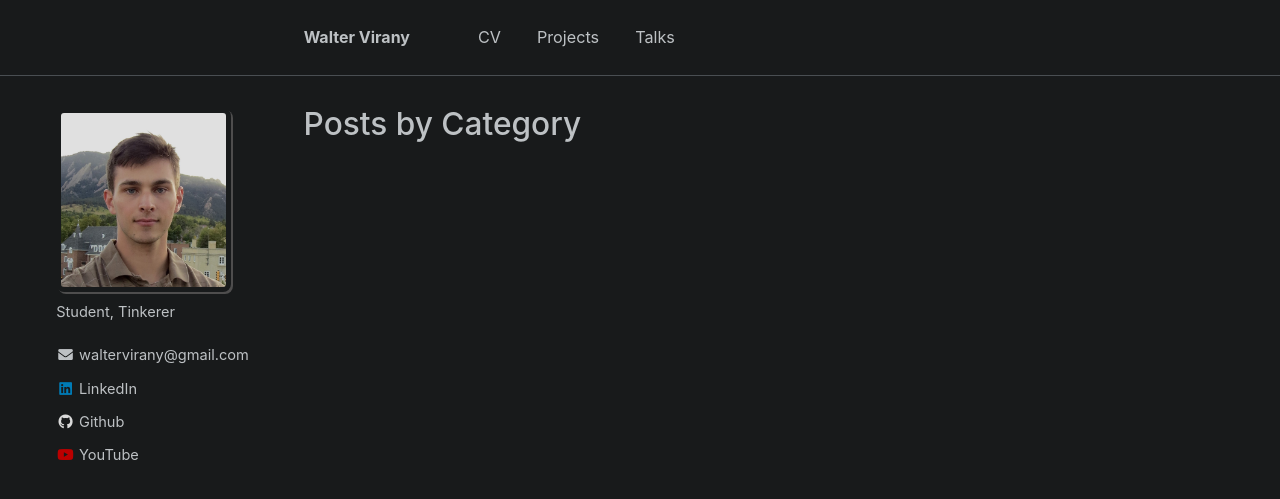
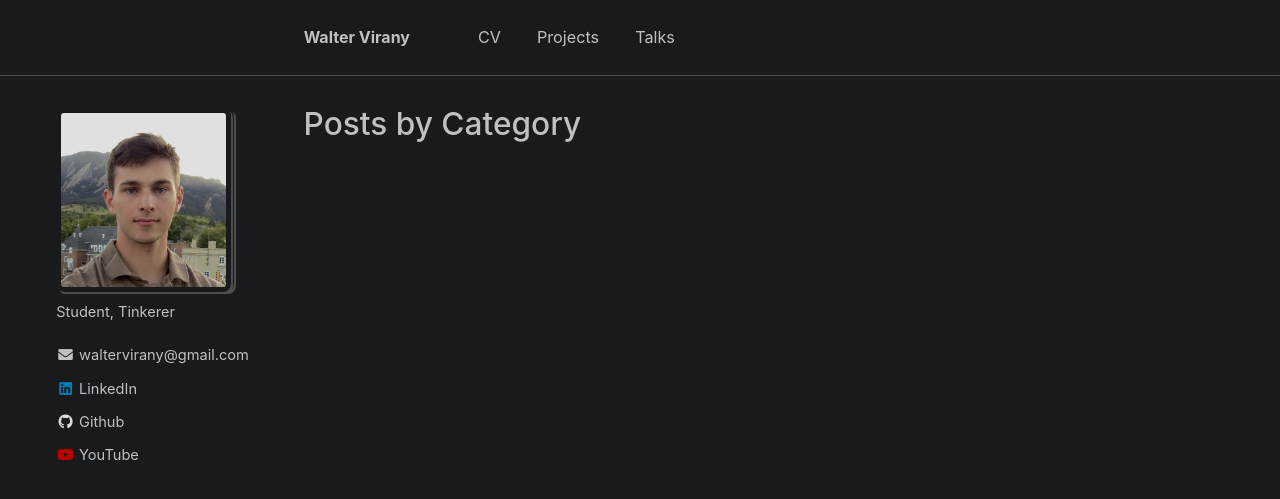
Before and after one commit to wvirany/wvirany.github.io, a Jekyll site: the page built from _pages/category-archive.html, in a window 1280 px wide. Shown: the top 499 px of the page. Built offline with Jekyll 4.4.1, drawn with Linux system fonts in a browser that asks for light colours.

Commit message:
Update avatar

```diff
--- a/_sass/_sidebar.scss
+++ b/_sass/_sidebar.scss
@@ -72,6 +72,11 @@
 .author__avatar {
   display: table-cell;
   vertical-align: top;
+
+  border-radius: 8px;
+  box-shadow: 2px 2px 0 0 rgb(78, 77, 77);
+  transition: 0.3s;
+
   width: 40px;
   // set width only, for non-square avatars
   // height: 36px;
@@ -85,8 +90,6 @@
   img {
     max-width: 175px;
     border-radius: 8px;
-    box-shadow: 2px 2px 0 0 rgb(78, 77, 77);
-    transition: 0.3s;
 
     @include breakpoint($large) {
       padding: 5px;
```
